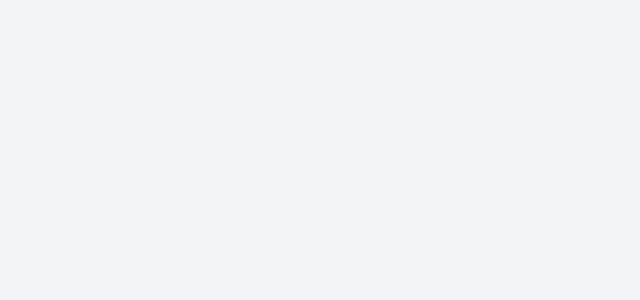
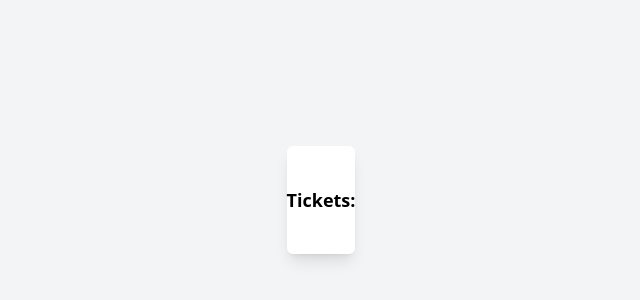
Before and after one commit to kiran-11123/EventPlanner, a React (Vite) app in the folder frontend/: page /payment in a window 1280 px wide. Shown: the part 200-500 px from the top of the page, without its empty margins (319-959 px from the left). Built offline with nearby package versions, Linux system fonts and the light colour scheme.

Commit message:
changes made

```diff
--- a/frontend/src/components/Ticktes_buy.tsx
+++ b/frontend/src/components/Ticktes_buy.tsx
@@ -1,6 +1,6 @@
 import React from 'react'
 
-const Ticktes_buy = () => {
+const Ticktes_buy = ({ Tickets }) => {
   return (
     <div className='flex flex-col px-8 py-6 items-center justify-center min-h-screen bg-gray-100'>
 
@@ -8,7 +8,7 @@
 
 
 
-
+          <p className='text-lg font-semibold'>Tickets: {Tickets}</p>
 
         </div>
 
```
